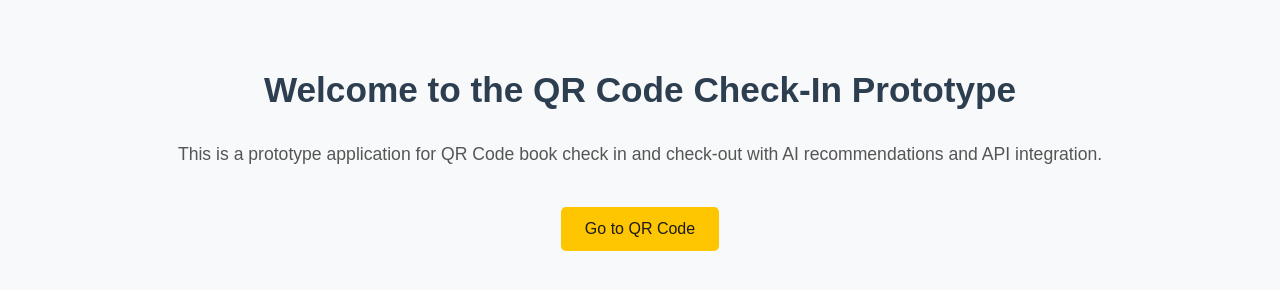
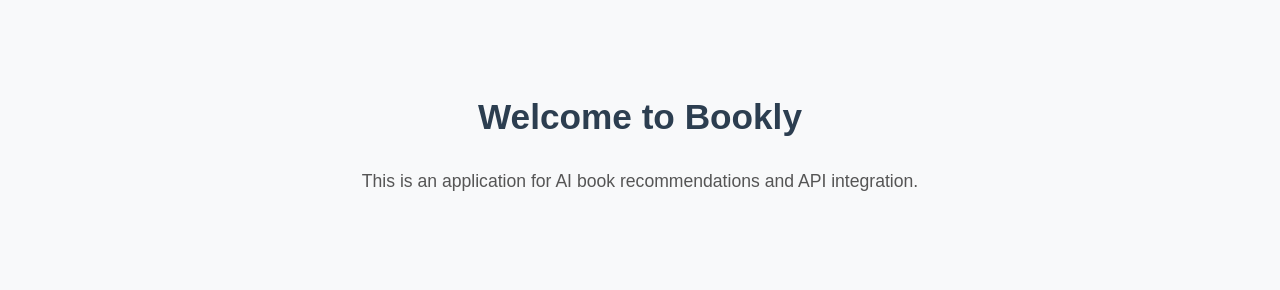
Before and after one commit to KylerCWK/check-in-prototype, a Vue app in the folder project/client/: page / in a window 1280 px wide. Shown: the part 324-614 px from the top of the page. Built offline with nearby package versions, Linux system fonts and the light colour scheme; no server answers.

Commit message:
fix: Update HomePage title and description for clarity

```diff
--- a/project/client/src/components/HomePage.vue
+++ b/project/client/src/components/HomePage.vue
@@ -2,13 +2,10 @@
   <div>
     <NavBar />
     <div class="home-container">
-      <h1>Welcome to the QR Code Check-In Prototype</h1>
+      <h1>Welcome to Bookly</h1>
       <p>
-        This is a prototype application for QR Code book check in and check-out with AI  recommendations and API integration.
+        This is an application for AI book recommendations and API integration.
       </p>
-      <router-link to="/qrcode">
-        <button class="btn_primary">Go to QR Code</button>
-      </router-link>
     </div>
   </div>
 </template>
```
